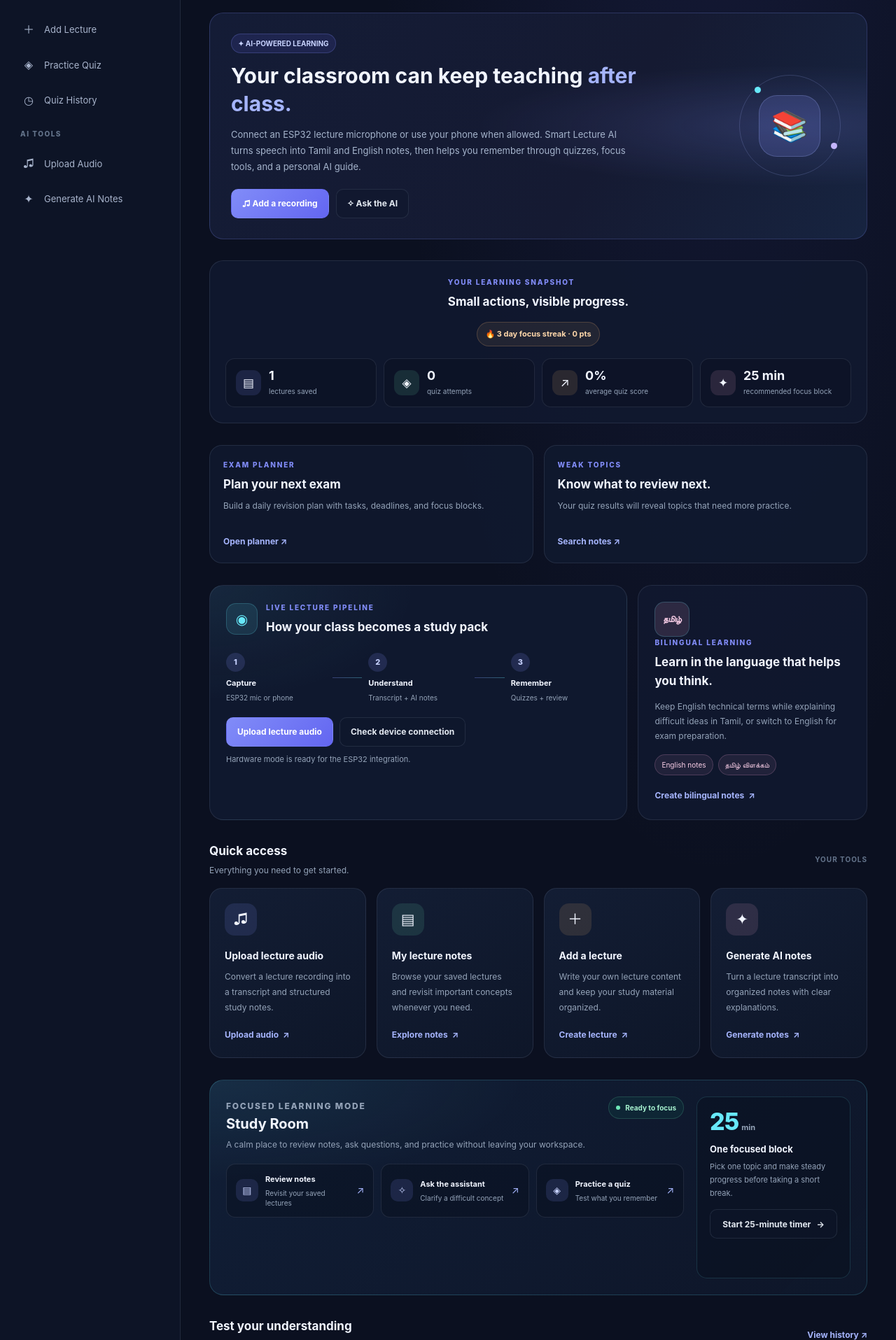
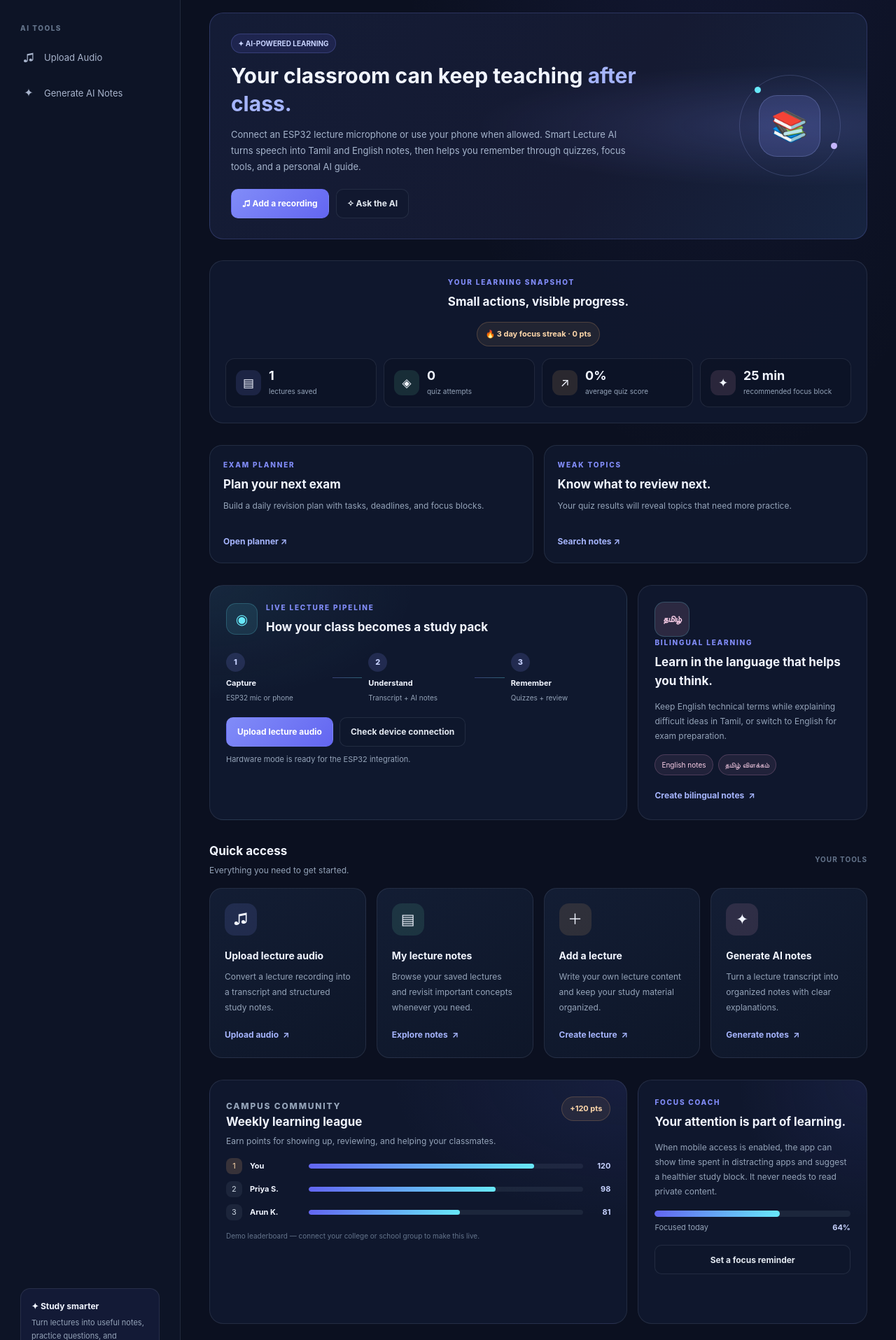
Before and after one commit to Iniyan-1203/smart-lecture-ai, a Flask app: page / in a window 1280 px wide. Shown: the part 618-2533 px from the top of the page at 70% size. Run offline with Flask 3, Linux system fonts and the light colour scheme; the visitor is signed in with stand-in values (Sample User, id 1); data comes from the database, SQL or seed files in the repository; data that the repository does not hold is empty.

Commit message:
Add focused dashboard section navigation
Co-authored-by: Copilot App <223556219+Copilot@users.noreply.github.com>

```diff
--- a/static/css/style.css
+++ b/static/css/style.css
@@ -117,6 +117,10 @@ a {
 }
 
 [hidden] {
+    display: none !important;
+}
+
+.dashboard-view-hidden {
     display: none !important;
 }
 
--- a/templates/index.html
+++ b/templates/index.html
@@ -25,13 +25,13 @@
 
         <nav aria-label="Main navigation">
             <div class="nav-label">WORKSPACE</div>
-            <a href="#dashboard" class="nav-link active">
+            <a href="#dashboard" class="nav-link active" data-dashboard-view="overview">
                 <span class="nav-icon">⌂</span> Dashboard
             </a>
-            <a href="#study-room" class="nav-link">
+            <a href="#study-room" class="nav-link" data-dashboard-view="study-room">
                 <span class="nav-icon">◉</span> Study Room
             </a>
-            <a href="#ai-agent" class="nav-link">
+            <a href="#ai-agent" class="nav-link" data-dashboard-view="ai-agent">
                 <span class="nav-icon">✧</span> AI Assistant
             </a>
             <a href="/community" class="nav-link">
@@ -63,7 +63,7 @@
             <a href="/add-lecture" class="nav-link">
                 <span class="nav-icon">＋</span> Add Lecture
             </a>
-            <a href="#test-understanding" class="nav-link">
+            <a href="#test-understanding" class="nav-link" data-dashboard-view="quiz">
                 <span class="nav-icon">◈</span> Practice Quiz
             </a>
             <a href="/quiz/history" class="nav-link">
@@ -130,7 +130,7 @@
                 </div>
             </header>
 
-            <div class="ai-companion-row">
+            <div class="ai-companion-row" data-dashboard-view="overview">
             <section class="personal-coach personal-coach-corner" aria-labelledby="personal-coach-title">
                 <div class="personal-coach-copy">
                     <p class="eyebrow">PERSONAL AI COACH</p>
@@ -181,7 +181,7 @@
             </div>
 
             <!-- HERO -->
-            <section class="hero">
+            <section class="hero" data-dashboard-view="overview">
                 <div class="hero-copy">
                     <div class="hero-tag">✦ AI-POWERED LEARNING</div>
                     <h2>Your classroom can keep teaching <span>after class.</span></h2>
@@ -208,7 +208,7 @@
             </section>
 
             <!-- LEARNING SNAPSHOT -->
-            <section class="learning-snapshot" aria-labelledby="snapshot-title">
+            <section class="learning-snapshot" aria-labelledby="snapshot-title" data-dashboard-view="overview">
                 <div class="snapshot-heading">
                     <div>
                         <p class="eyebrow">YOUR LEARNING SNAPSHOT</p>
@@ -236,7 +236,7 @@
                 </div>
             </section>
 
-            <section class="dashboard-tools-grid" aria-label="Personal learning tools">
+            <section class="dashboard-tools-grid" aria-label="Personal learning tools" data-dashboard-view="overview">
                 <article class="dashboard-tool-card">
                     <p class="eyebrow">EXAM PLANNER</p>
                     <h2>{% if upcoming_plan %}{{ upcoming_plan['subject'] }}{% else %}Plan your next exam{% endif %}</h2>
@@ -252,7 +252,7 @@
             </section>
 
             <!-- CAPTURE AND LANGUAGE -->
-            <section class="capture-grid" aria-label="Lecture capture and language support">
+            <section class="capture-grid" aria-label="Lecture capture and language support" data-dashboard-view="overview">
                 <article class="capture-card capture-card-main">
                     <div class="capture-card-heading">
                         <div class="capture-icon">◉</div>
@@ -286,7 +286,7 @@
             </section>
 
             <!-- QUICK ACCESS -->
-            <section class="section" aria-labelledby="quick-access-title">
+            <section class="section" aria-labelledby="quick-access-title" data-dashboard-view="overview">
                 <div class="section-heading">
                     <div>
                         <h2 id="quick-access-title">Quick access</h2>
@@ -327,7 +327,7 @@
             </section>
 
             <!-- STUDY ROOM -->
-            <section class="study-room" id="study-room" aria-labelledby="study-room-title">
+            <section class="study-room" id="study-room" aria-labelledby="study-room-title" data-dashboard-view="study-room">
                 <div class="study-room-main">
                     <div class="section-heading">
                         <div>
@@ -367,7 +367,7 @@
             </section>
 
             <!-- QUIZZES -->
-            <section class="section" id="test-understanding">
+            <section class="section" id="test-understanding" data-dashboard-view="quiz">
                 <div class="section-heading">
                     <div>
                         <h2>Test your understanding</h2>
@@ -410,7 +410,7 @@
             </section>
 
             <!-- COMMUNITY AND FOCUS -->
-            <section class="community-grid" aria-label="Community progress and focus coaching">
+            <section class="community-grid" aria-label="Community progress and focus coaching" data-dashboard-view="overview">
                 <article class="community-card">
                     <div class="section-heading">
                         <div>
@@ -440,7 +440,7 @@
             </section>
 
             <!-- AI ASSISTANT -->
-            <section class="agent-box" id="ai-agent">
+            <section class="agent-box" id="ai-agent" data-dashboard-view="ai-agent">
                 <div class="agent-header">
                     <div class="agent-avatar">✧</div>
                     <div>
@@ -681,31 +681,59 @@
 
     // Highlight the selected sidebar link.
     const navigationLinks = document.querySelectorAll(".sidebar .nav-link");
+    const dashboardViews = document.querySelectorAll("[data-dashboard-view]");
+
+    function viewFromHash() {
+        const hash = window.location.hash;
+        if (hash === "#study-room") return "study-room";
+        if (hash === "#ai-agent") return "ai-agent";
+        if (hash === "#test-understanding") return "quiz";
+        return "overview";
+    }
+
+    function showDashboardView(view, updateHash) {
+        dashboardViews.forEach(function (item) {
+            item.classList.toggle(
+                "dashboard-view-hidden",
+                item.dataset.dashboardView !== view
+            );
+        });
+
+        navigationLinks.forEach(function (item) {
+            item.classList.toggle(
+                "active",
+                item.dataset.dashboardView === view
+            );
+        });
+
+        if (updateHash) {
+            const hashByView = {
+                overview: "#dashboard",
+                "study-room": "#study-room",
+                "ai-agent": "#ai-agent",
+                quiz: "#test-understanding"
+            };
+            window.history.replaceState(
+                null,
+                "",
+                hashByView[view] || "#dashboard"
+            );
+        }
+    }
 
     navigationLinks.forEach(function (link) {
+        if (!link.dataset.dashboardView) return;
+
         link.addEventListener("click", function () {
-            navigationLinks.forEach(function (item) {
-                item.classList.remove("active");
-            });
-
-            link.classList.add("active");
+            showDashboardView(link.dataset.dashboardView, false);
         });
     });
 
-    // Keep the dashboard link active when returning to the top.
-    const dashboardLink = document.querySelector(
-        '.sidebar .nav-link[href="#dashboard"]'
-    );
+    window.addEventListener("hashchange", function () {
+        showDashboardView(viewFromHash(), false);
+    });
 
-    window.addEventListener("hashchange", function () {
-        if (window.location.hash === "#dashboard" && dashboardLink) {
-            navigationLinks.forEach(function (item) {
-                item.classList.remove("active");
-            });
-
-            dashboardLink.classList.add("active");
-        }
-    });
+    showDashboardView(viewFromHash(), false);
 })();
 </script>
 <script>
```
